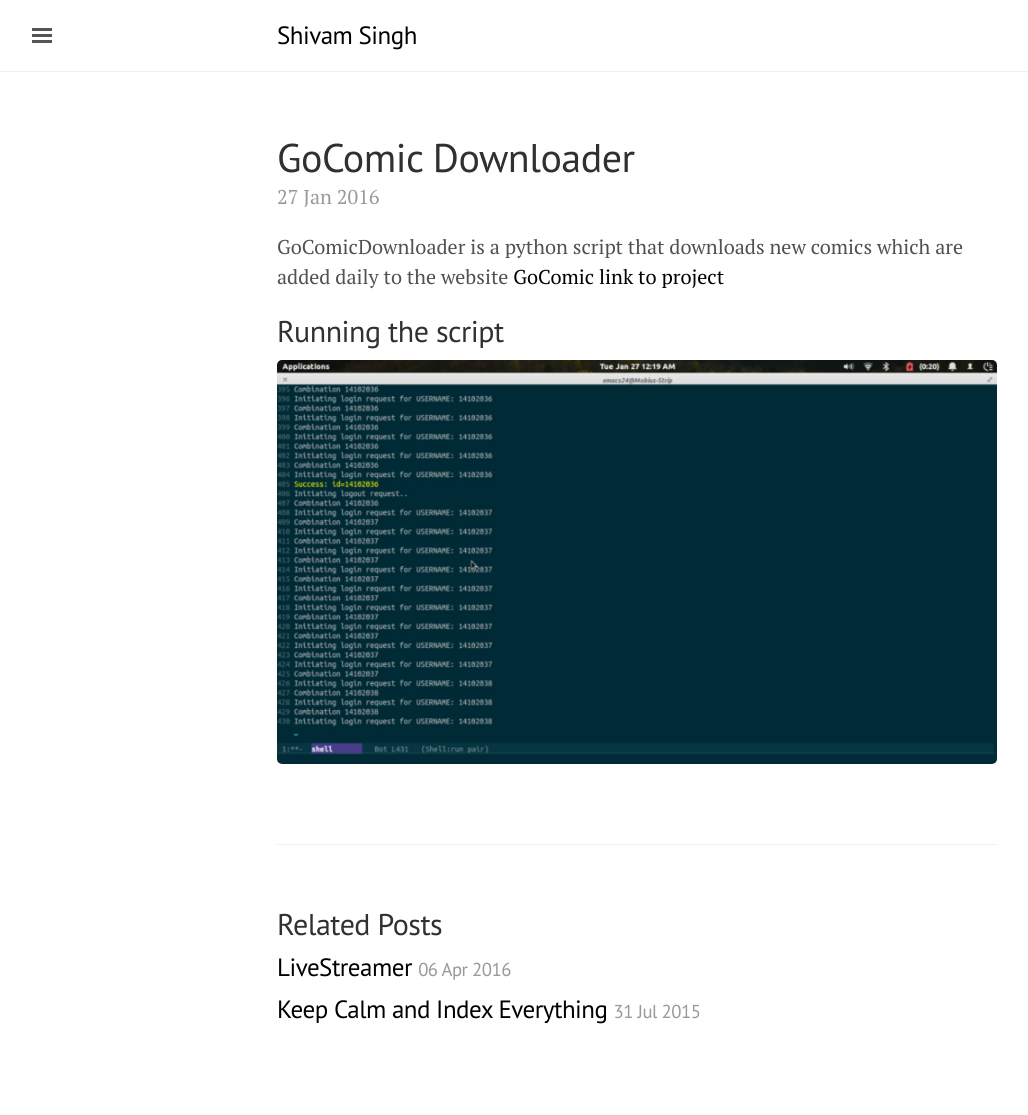
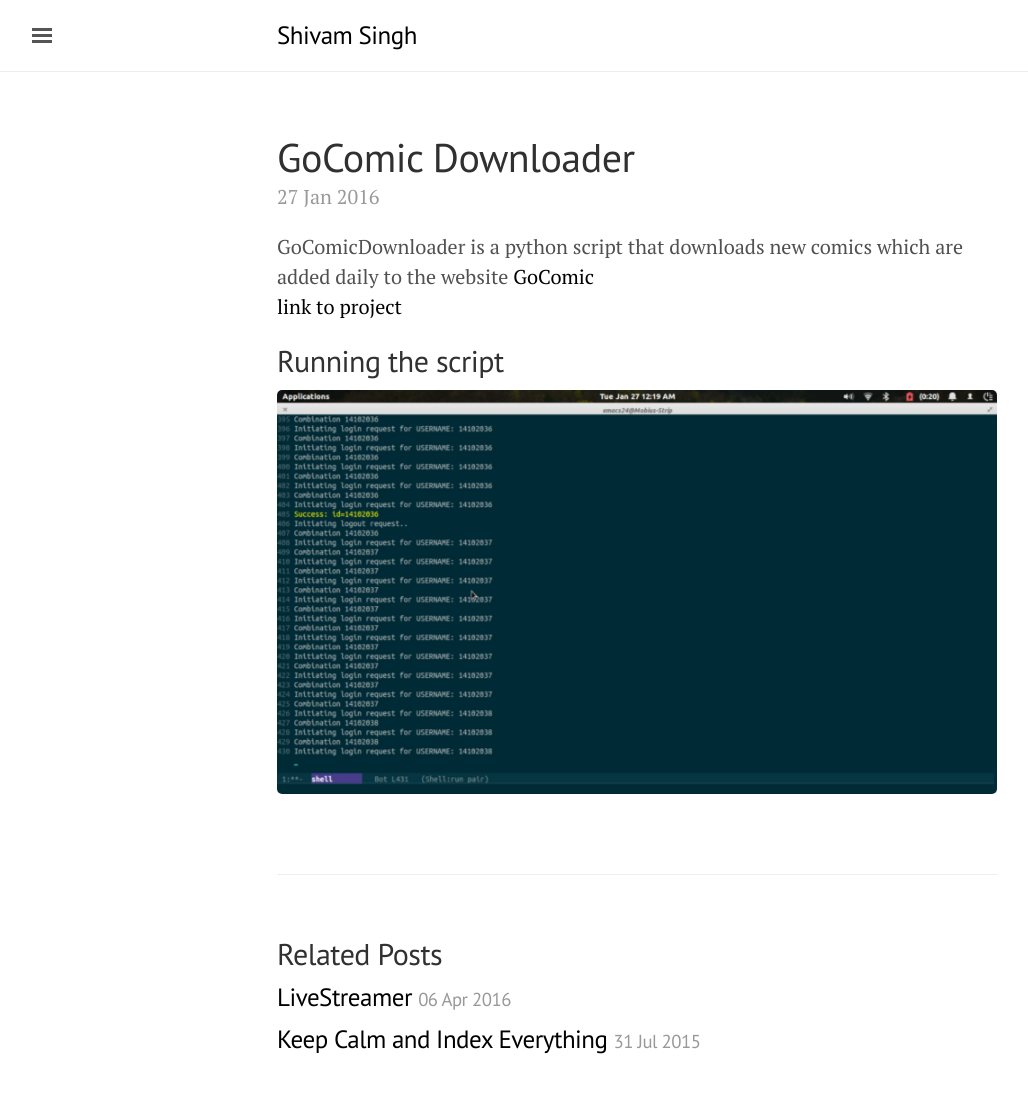
Before and after one commit to shivam043/shivam043.github.io, a Jekyll site: the page built from _posts/2016-01-27-gocomic.md, in a window 1280 px wide. Shown: the whole page, without its empty margins (3-1031 px from the left). Built offline with Jekyll 4.4.1, drawn with Linux system fonts in a browser that asks for light colours; before the commit the page ends 1085 px from its top, so only the background shows below that.

```diff
--- a/_posts/2016-01-27-gocomic.md
+++ b/_posts/2016-01-27-gocomic.md
@@ -4,7 +4,7 @@ title: GoComic Downloader
 ---
 
 GoComicDownloader is a python script that downloads new comics which are added daily to the website [GoComic](https://gocomics.com)
-[link to project](https://github.com/shivam043/GoComicDownloader)
+<br/>[link to project](https://github.com/shivam043/GoComicDownloader)
 
 ## Running the script
 ![A Screenshot of the script in action]({{ site.url }}/public/blog/bruteforce-cyberoam-shell.png)
```
